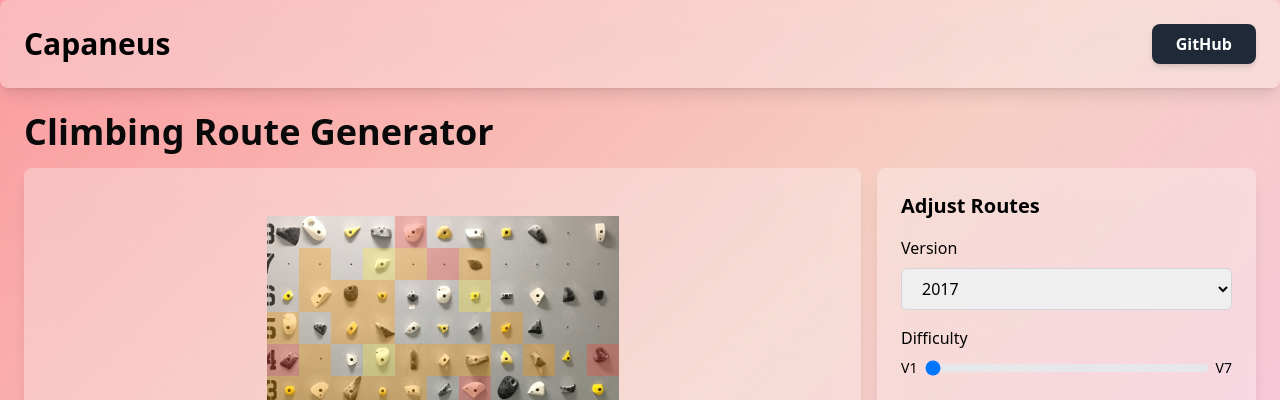
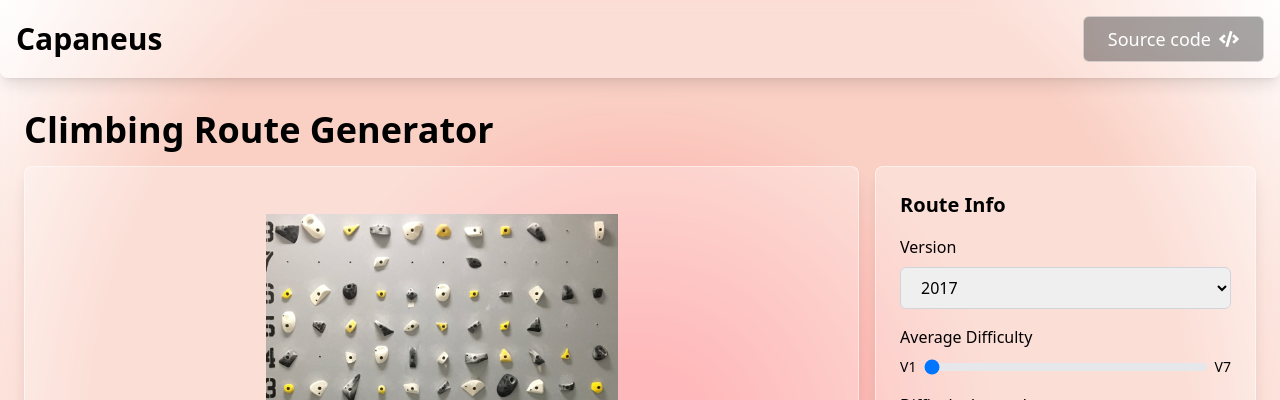
Before and after one commit to averyiorio/capaneus, a React (Vite) app in the folder frontend/capaneus/: page / in a window 1280 px wide. Shown: the top 400 px of the page. Built offline with nearby package versions, Linux system fonts and the light colour scheme; no server answers.

Commit message:
Visual Refresh

```diff
--- a/frontend/capaneus/src/App.css
+++ b/frontend/capaneus/src/App.css
@@ -22,10 +22,21 @@
 .read-the-docs {
   color: #888;
 }
+
+:root {
+  --orange-cutoff: 70%;
+  --orange-cutoff2: 45%;
+  --pink-cutoff: 10%;
+}
+
 body {
-  background: linear-gradient(135deg, #ff9a9e, #fad0c4, #fbc2eb);
-  background-size: 100% 100%;
-  animation: gradient 15s ease infinite;
+  background-image: radial-gradient(
+    circle at center,
+    #ff9a9e var(--pink-cutoff),
+    #fad0c4 var(--orange-cutoff2),
+    #fad0c4 var(--orange-cutoff),
+    #ffffff
+  );
   backdrop-filter: blur(10px);
   position: relative;
 }
@@ -38,17 +49,4 @@ body::before {
   right: 0;
   bottom: 0;
   opacity: 0.1;
-  filter: url(./assets/grain.svg#noiseFilter);
 }
-
-@keyframes gradient {
-  0% {
-    background-position: 0% 50%;
-  }
-  50% {
-    background-position: 100% 50%;
-  }
-  100% {
-    background-position: 0% 50%;
-  }
-}
--- a/frontend/capaneus/src/App.tsx
+++ b/frontend/capaneus/src/App.tsx
@@ -24,23 +24,23 @@ function App() {
   }, []);
 
   const moonboardData: number[][] = [
-    [0, 0, 0, 0, 4.057065290373999, 0, 0, 0, 0, 0, 0],
-    [0, 3.5314869540344587, 0, 2.7305513675768274, 3.3082320112396992, 4.106795965940347, 3.550337658027144, 0, 0, 0, 0],
-    [0, 3.743139435046587, 3.577789721423143, 3.242542406078472, 0, 0, 2.824045318333193, 0, 0, 0, 0],
-    [3.446995247709972, 0, 3.5902026192633802, 3.778036375632663, 0, 0, 0, 3.347945060930212, 0, 0, 0],
-    [4.56923221393254, 3.676603986486385, 0, 2.53224755112299, 3.3728542133389356, 3.7556194803358354, 3.7465939509526565, 0, 3.5610214447659767, 0, 4.075650062041868],
-    [3.308925409512438, 3.9309109962232767, 3.0, 3.7661981070734734, 3.3488761159198455, 0, 4.186682137324009, 0, 0, 0, 0],
-    [3.130414107534859, 3.5876594806299713, 6.60034687206007, 0, 3.4909862777666762, 3.4808184460926204, 4.063315924887243, 0, 0, 4.438525464102497, 0],
-    [0, 4.095741732923814, 0, 4.139991147401033, 3.3380471849116193, 4.070537030393836, 3.7328971324592786, 0, 0, 4.626337914827889, 0],
-    [5.805043295428205, 3.727987358630659, 4.343038745375678, 3.5505352692356267, 0, 4.588664246949175, 4.298943878367057, 0, 0, 0, 0],
-    [4.122097415647005, 0, 3.2987720874553395, 0, 2.903952967567417, 0, 3.5220742008023755, 3.4843962548822005, 0, 4.83857346684146, 0],
-    [3.7597464904491784, 3.8849393505025605, 0, 3.460818960262503, 0, 3.5887078260194545, 3.929959112026393, 0, 4.092538697600597, 5.2499758234839335, 0],
-    [4.33732435077294, 4.2976207903086205, 0, 4.2706196962177785, 3.980078622456933, 3.61501244850671, 3.9627194674362634, 0, 0, 3.66407748791297, 6.60034687206007],
-    [4.393702127221197, 7.0, 3.51664456017058, 0, 3.4407284227458774, 4.013930376820457, 4.521656485372837, 0, 3.4577934036987856, 3.4780608420129537, 4.1371131569814725],
-    [4.164014881813378, 3.7273532391600948, 3.679746707431472, 0, 0, 0, 3.9007702755126474, 0, 4.328038009954262, 0, 4.333573341479656],
-    [4.35459946258792, 0, 0, 0, 0, 4.049339288918157, 0, 4.1515096547568024, 0, 0, 0],
-    [3.036290200766671, 4.167364363809369, 0, 0, 0, 0, 0, 0, 5.1655810585296535, 0, 0],
-    [0, 0, 0, 0, 0, 4.294810585891997, 0, 0, 0, 0, 0],
+    [0, 0, 0, 0, 0, 0, 0, 0, 0, 0, 0],
+    [0, 0, 0, 0, 0, 0, 0, 0, 0, 0, 0],
+    [0, 0, 0, 0, 0, 0, 0, 0, 0, 0, 0],
+    [0, 0, 0, 0, 0, 0, 0, 0, 0, 0, 0],
+    [0, 0, 0, 0, 0, 0, 0, 0, 0, 0, 0],
+    [0, 0, 0, 0, 0, 0, 0, 0, 0, 0, 0],
+    [0, 0, 0, 0, 0, 0, 0, 0, 0, 0, 0],
+    [0, 0, 0, 0, 0, 0, 0, 0, 0, 0, 0],
+    [0, 0, 0, 0, 0, 0, 0, 0, 0, 0, 0],
+    [0, 0, 0, 0, 0, 0, 0, 0, 0, 0, 0],
+    [0, 0, 0, 0, 0, 0, 0, 0, 0, 0, 0],
+    [0, 0, 0, 0, 0, 0, 0, 0, 0, 0, 0],
+    [0, 0, 0, 0, 0, 0, 0, 0, 0, 0, 0],
+    [0, 0, 0, 0, 0, 0, 0, 0, 0, 0, 0],
+    [0, 0, 0, 0, 0, 0, 0, 0, 0, 0, 0],
+    [0, 0, 0, 0, 0, 0, 0, 0, 0, 0, 0],
+    [0, 0, 0, 0, 0, 0, 0, 0, 0, 0, 0],
   ];
   const bgImage: bgImg = {
     src: "mbrd.jpg",
@@ -56,7 +56,7 @@ function App() {
           Climbing Route Generator
         </h1>
         <div className="flex gap-4 justify-center">
-          <div className="flex bg-white bg-opacity-30 justify-center items-center backdrop-filter backdrop-blur-lg rounded-lg shadow-lg p-6 w-[60rem] maxW-[80rem] h-[40rem]">
+          <div className="flex bg-white bg-opacity-30 justify-center items-center backdrop-filter backdrop-blur-lg rounded-lg shadow-lg p-6 w-[60rem] maxW-[80rem] h-[40rem] border border-white-70">
             <Visualization
                 data={moonboardData} bgImage={bgImage}
                 />
--- a/frontend/capaneus/src/components/Navbar.tsx
+++ b/frontend/capaneus/src/components/Navbar.tsx
@@ -1,16 +1,17 @@
-import React from 'react';
+import { FaCode } from "react-icons/fa";
 
 const Navbar: React.FC = () => {
   return (
-    <nav className="flex items-center justify-between p-6 bg-white bg-opacity-30 backdrop-filter backdrop-blur-lg rounded-lg shadow-lg">
+    <nav className="flex items-center justify-between p-4 bg-white bg-opacity-30 backdrop-filter backdrop-blur-lg rounded-lg shadow-lg mb-2">
       <div className="text-3xl font-semibold text-black">Capaneus</div>
       <a
         href="https://github.com/averyiorio/capaneus"
         target="_blank"
         rel="noopener noreferrer"
-        className="font-semibold px-6 py-2 text-white bg-gray-800 rounded-lg shadow-md hover:bg-gray-700 focus:outline-none focus:ring-2 focus:ring-gray-600 focus:ring-opacity-50"
+        className="flex items-center justify-center gap-2 text-lg font-[400] px-6 py-2 text-white bg-black bg-opacity-35 backdrop-filter backdrop-blur-lg rounded-md hover:bg-opacity-45 focus:outline-none border border-white-70 transition ease-in"
       >
-        GitHub
+        Source code
+        <FaCode size={20} />
       </a>
     </nav>
   );
--- a/frontend/capaneus/src/components/VerticalEditMenu.tsx
+++ b/frontend/capaneus/src/components/VerticalEditMenu.tsx
@@ -4,8 +4,8 @@ import React from 'react';
 
 const VerticalEditMenu: React.FC = () => {
   return (
-    <div className="bg-white bg-opacity-30 backdrop-filter backdrop-blur-lg rounded-lg shadow-lg p-6">
-    <h2 className="text-xl font-bold mb-4 ">Adjust Routes</h2>
+    <div className="bg-white bg-opacity-30 backdrop-filter backdrop-blur-lg rounded-lg shadow-lg p-6 border border-white-70">
+    <h2 className="text-xl font-bold mb-4 ">Route Info</h2>
       <div className="space-y-4">
         <div>
           <label className="block text-md font-medium mb-2">Version</label>
@@ -16,7 +16,7 @@ const VerticalEditMenu: React.FC = () => {
           </select>
         </div>
         <div>
-          <label className="block text-md font-medium mb-2">Difficulty</label>
+          <label className="block text-md font-medium mb-2">Average Difficulty</label>
           <div className="flex items-center">
             <span className="text-sm mr-2">V1</span>
             <input
--- a/frontend/capaneus/tailwind.config.js
+++ b/frontend/capaneus/tailwind.config.js
@@ -2,7 +2,13 @@ module.exports = {
   purge: ['./index.html', './src/**/*.{vue,js,ts,jsx,tsx}'],
   darkMode: false, // or 'media' or 'class'
   theme: {
-    extend: {},
+    extend: {
+      colors: {
+        'white-30': 'rgba(255, 255, 255, 0.3)',
+        'white-50': 'rgba(255, 255, 255, 0.5)',
+        'white-70': 'rgba(255, 255, 255, 0.5)',
+      },
+    },
   },
   variants: {
     extend: {},
```
